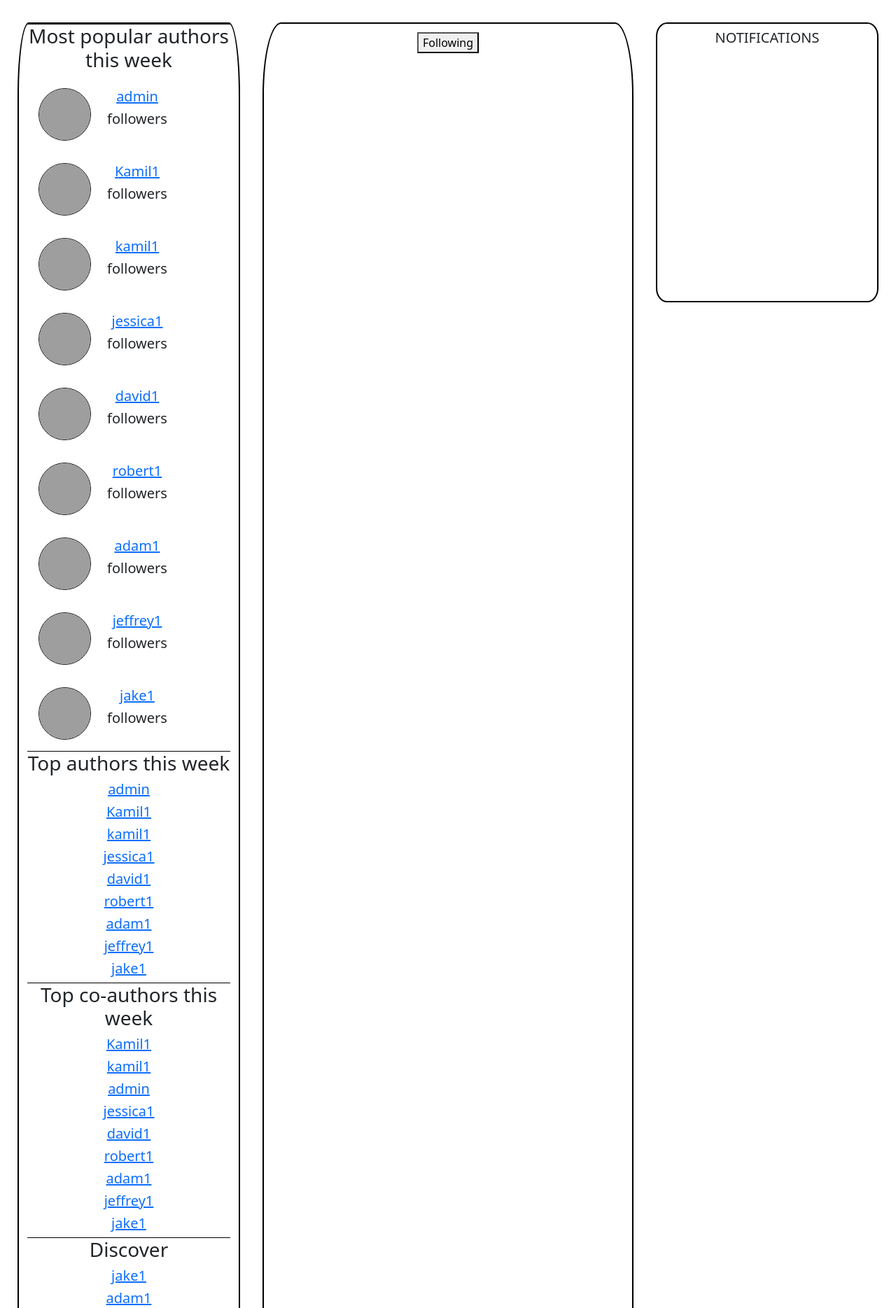
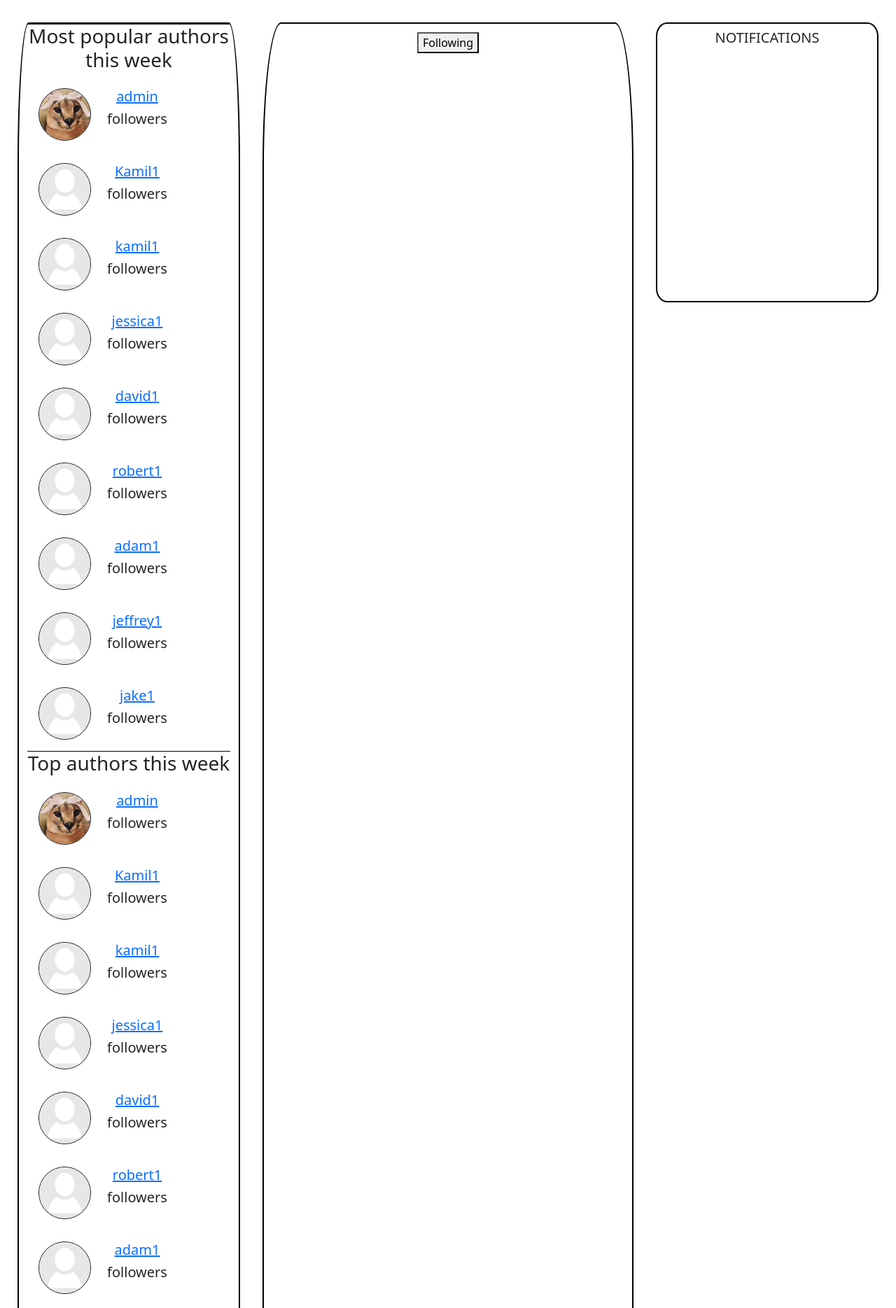
Before and after one commit to martex941/Capstone-InkWell, a Django app: page / in a window 1280 px wide. Shown: the part 56-1925 px from the top of the page at 70% size. Run offline with Django 4.2, Linux system fonts and the light colour scheme; data comes from the database, SQL or seed files in the repository; both versions use the stored data as it was after the commit; data that the repository does not hold is empty; grey boxes are pictures that could not be loaded.

Commit message:
implemented automated posts on timeline also improved discover authors on index

```diff
--- a/capstone/inkwell/templates/inkwell/index.html
+++ b/capstone/inkwell/templates/inkwell/index.html
@@ -42,14 +42,14 @@
         overflow-y: auto;
         text-overflow: ellipsis;
     }
-    .profile-picture {
+    .author-profile-picture {
         border: 1px black solid;
         border-radius: 50%;
         width: 75px;
         height: 75px;
         overflow: hidden;
     }
-    .profile-picture img {
+    .author-profile-picture img {
         width: 100%;
         height: 100%;
         object-fit: cover;
@@ -69,11 +69,15 @@
         <div class="col-3" id="authors-col">
             <div class="underline-text popular-authors text-center" id="popularAuthors">
                 <h3>Most popular authors this week</h3>
-                <!-- authors that had the most new followers times amount of readers this week -->
+                <!-- authors that had the most new followers times the amount of their readers this week -->
                 {% for author in popularAuthors %}
-                <div class="popAuthors row">
+                    <div class="row">
                         <div class="col-1">
-                        <img class="profile-picture lead" src="https://vectorified.com/images/no-profile-picture-icon-8.jpg">
+                            {% if author.profilePicture %}
+                                <img class="author-profile-picture" src="media/{{ author.profilePicture }}">
+                            {% else %}
+                                <img class="author-profile-picture" src="media/no-profile-picture-icon.jpg">
+                            {% endif %}
                         </div>
                         <div class="col">
                             <a class="authorLink" href="{% url 'well' username=author.username %}"><h5 class="">{{author.username}}</h5></a>
@@ -88,7 +92,19 @@
                 <!-- multiply amount of letters/words written in their inks
                 times amount of co-auhtor requests -->
                 {% for author in topAuthors %}
-                    <a class="authorLink" href="{% url 'well' username=author.username %}"><h5 class="lead">{{author.username}}</h5></a>
+                    <div class="row">
+                        <div class="col-1">
+                            {% if author.profilePicture %}
+                                <img class="author-profile-picture" src="media/{{ author.profilePicture }}">
+                            {% else %}
+                                <img class="author-profile-picture" src="media/no-profile-picture-icon.jpg">
+                            {% endif %}
+                        </div>
+                        <div class="col">
+                            <a class="authorLink" href="{% url 'well' username=author.username %}"><h5 class="">{{author.username}}</h5></a>
+                            <h5 class="lead">followers</h5>
+                        </div>
+                    </div>
                 {% endfor %}
             </div>
 
@@ -96,7 +112,19 @@
                 <h3>Top co-authors this week</h3>
                 <!-- co-authors that had the biggest amount of accepted edit requests -->
                 {% for author in topCoAuthors %}
-                    <a class="authorLink" href="{% url 'well' username=author.username %}"><h5 class="lead">{{author.username}}</h5></a>
+                    <div class="row">
+                        <div class="col-1">
+                            {% if author.profilePicture %}
+                                <img class="author-profile-picture" src="media/{{ author.profilePicture }}">
+                            {% else %}
+                                <img class="author-profile-picture" src="media/no-profile-picture-icon.jpg">
+                            {% endif %}
+                        </div>
+                        <div class="col">
+                            <a class="authorLink" href="{% url 'well' username=author.username %}"><h5 class="">{{author.username}}</h5></a>
+                            <h5 class="lead">followers</h5>
+                        </div>
+                    </div>
                 {% endfor %}
             </div>
 
@@ -104,7 +132,19 @@
                 <h3>Discover</h3>
                 <!-- 20 users are chosen at random -->
                 {% for author in discoverAuthors %}
-                    <a class="authorLink" href="{% url 'well' username=author.username %}"><h5 class="lead">{{author.username}}</h5></a>
+                    <div class="row">
+                        <div class="col-1">
+                            {% if author.profilePicture %}
+                                <img class="author-profile-picture" src="media/{{ author.profilePicture }}">
+                            {% else %}
+                                <img class="author-profile-picture" src="media/no-profile-picture-icon.jpg">
+                            {% endif %}
+                        </div>
+                        <div class="col">
+                            <a class="authorLink" href="{% url 'well' username=author.username %}"><h5 class="">{{author.username}}</h5></a>
+                            <h5 class="lead">followers</h5>
+                        </div>
+                    </div>
                 {% endfor %}
             </div>
 
--- a/capstone/inkwell/views.py
+++ b/capstone/inkwell/views.py
@@ -30,31 +30,32 @@ def index(request):
 
 def timeline(request, page):
 
-    def serializeInk(ink):
+    def serializeInks(posts):
         serialized_inks = [
             {
-                'id': ink.id,
-                'title': ink.title,
-                'description': ink.description,
-                'privateStatus': ink.privateStatus,
-                'updateStatus': ink.updateStatus,
-                'inkOwner': ink.inkOwner.username,
-                'coAuthors': [coauthor.username for coauthor in ink.coAuthors.all()],
-                'creation_date': ink.creation_date.strftime('%Y-%m-%d %H:%M:%S')
+                'postMessage': post.message,
+                'id': post.referencedPostInk.id,
+                'title': post.referencedPostInk.title,
+                'description': post.referencedPostInk.description,
+                'privateStatus': post.referencedPostInk.privateStatus,
+                'updateStatus': post.referencedPostInk.updateStatus,
+                'inkOwner': post.referencedPostInk.inkOwner.username,
+                'coAuthors': [coauthor.username for coauthor in post.referencedPostInk.coAuthors.all()],
+                'creation_date': post.postCreationDate.strftime('%Y-%m-%d %H:%M:%S')
             }
-            for ink in ink.page(page).object_list
+            for post in posts.page(page).object_list
         ]
         return serialized_inks
 
     allPosts = Post.objects.filter(referencedPostInk__privateStatus=False).order_by('-postCreationDate')
     allPostsPag = Paginator(allPosts, 20)
-    allPosts_col = serializeInk(allPostsPag)
+    allPosts_col = serializeInks(allPostsPag)
 
     followers = User.objects.filter(followee__follower=request.user)
     followedInks = Ink.objects.filter(Q(inkOwner__in=followers), privateStatus=False)
-    followedPosts = Post.objects.filter(Q(referencedPostInk__in=followedInks))
+    followedPosts = Post.objects.filter(Q(referencedPostInk__in=followedInks)).order_by('-postCreationDate')
     followedPostsPag = Paginator(followedPosts, 20)
-    followedPosts_col = serializeInk(followedPostsPag)
+    followedPosts_col = serializeInks(followedPostsPag)
 
     index_columns = {
         'allInks': allPosts_col,
@@ -104,6 +105,11 @@ def newInk(request):
             )
         new_ink.save()
 
+        time.sleep(1) # 1 second pause for the server to catch up with the newly created ink
+
+        if not privateStatus:
+            new_post = Post(message=f"{new_ink.inkOwner} created a new ink", referencedPostInk=new_ink)
+            new_post.save()
 
         time.sleep(1) # The page loads quicker than the server so it is held by 1 second for the server to catch up
         return HttpResponseRedirect(reverse("edit_ink") + f'?inkID={new_ink.id}')
@@ -163,6 +169,7 @@ def addNewChapter(request, newChapterNumber, inkId):
 @login_required
 def edit_chapter(request, chapterID, inkID):
     chapterInfo = Chapter.objects.get(id=chapterID)
+    inkInfo = Ink.objects.get(id=inkID)
     initial_data = {
         "chapterTitle": chapterInfo.chapterTitle,
         "chapterContents": chapterInfo.chapterContents
@@ -173,6 +180,10 @@ def edit_chapter(request, chapterID, inkID):
         if form.is_valid():
             form = ChapterForm(request.POST, instance=chapterInfo)
             form.save()
+            time.sleep(1)
+            if not inkInfo.privateStatus:
+                new_post = Post(message=f"{inkInfo.inkOwner} updated their ink", referencedPostInk=inkInfo)
+                new_post.save()
             return HttpResponseRedirect(reverse("edit_ink", kwargs={'inkID': inkID}))
 
     return render(request, "inkwell/edit_chapter.html", {
@@ -343,7 +354,6 @@ def edit_profile(request):
     description = current_user.about
 
     if request.method == "POST" and "new_profile_picture" in request.FILES:
-        print("image form submitted")
         newProfilePic = request.FILES.get("new_profile_picture")
         current_user.profilePicture = newProfilePic
         current_user.save()
```
Also changed, not shown: capstone/inkwell/static/inkwell/script.js (+0 -13 lines), capstone/db.sqlite3. Lines whose indentation alone changed are shown as unchanged.
